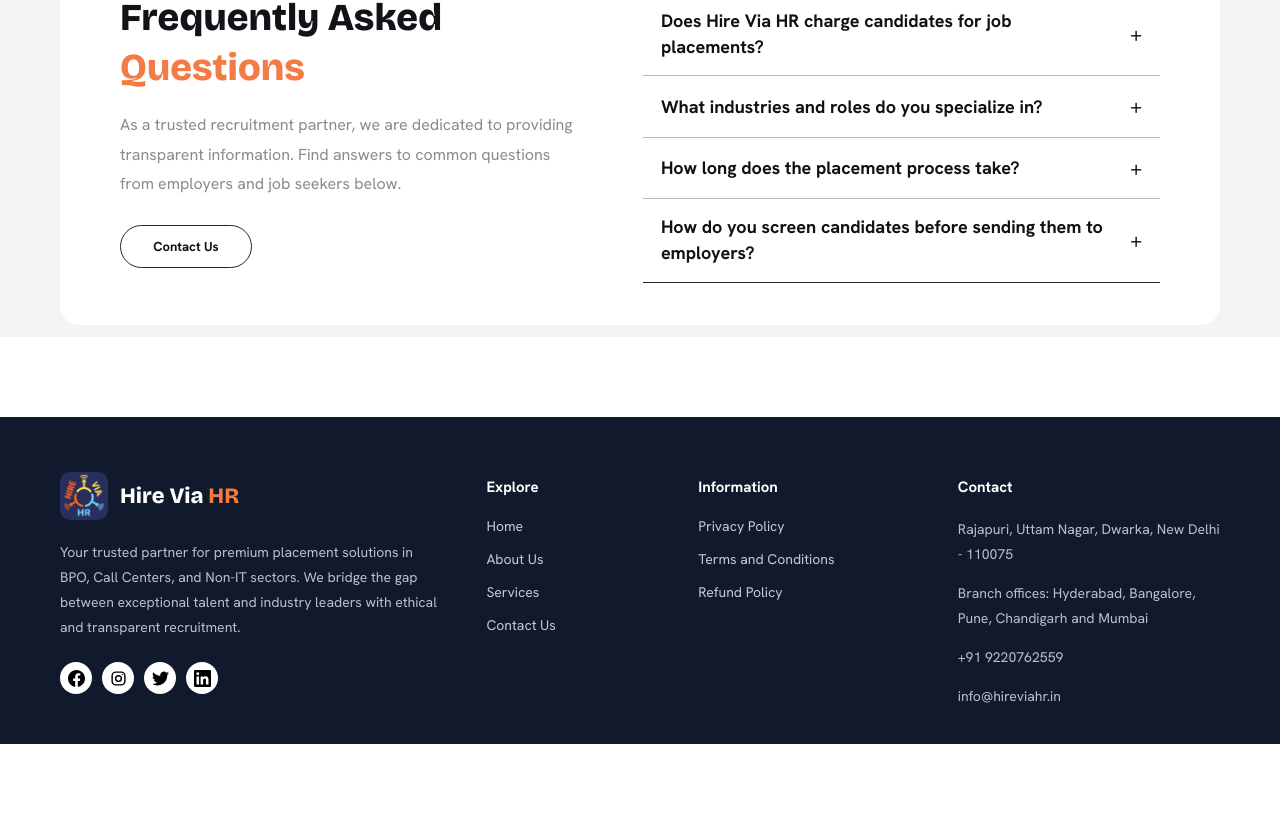
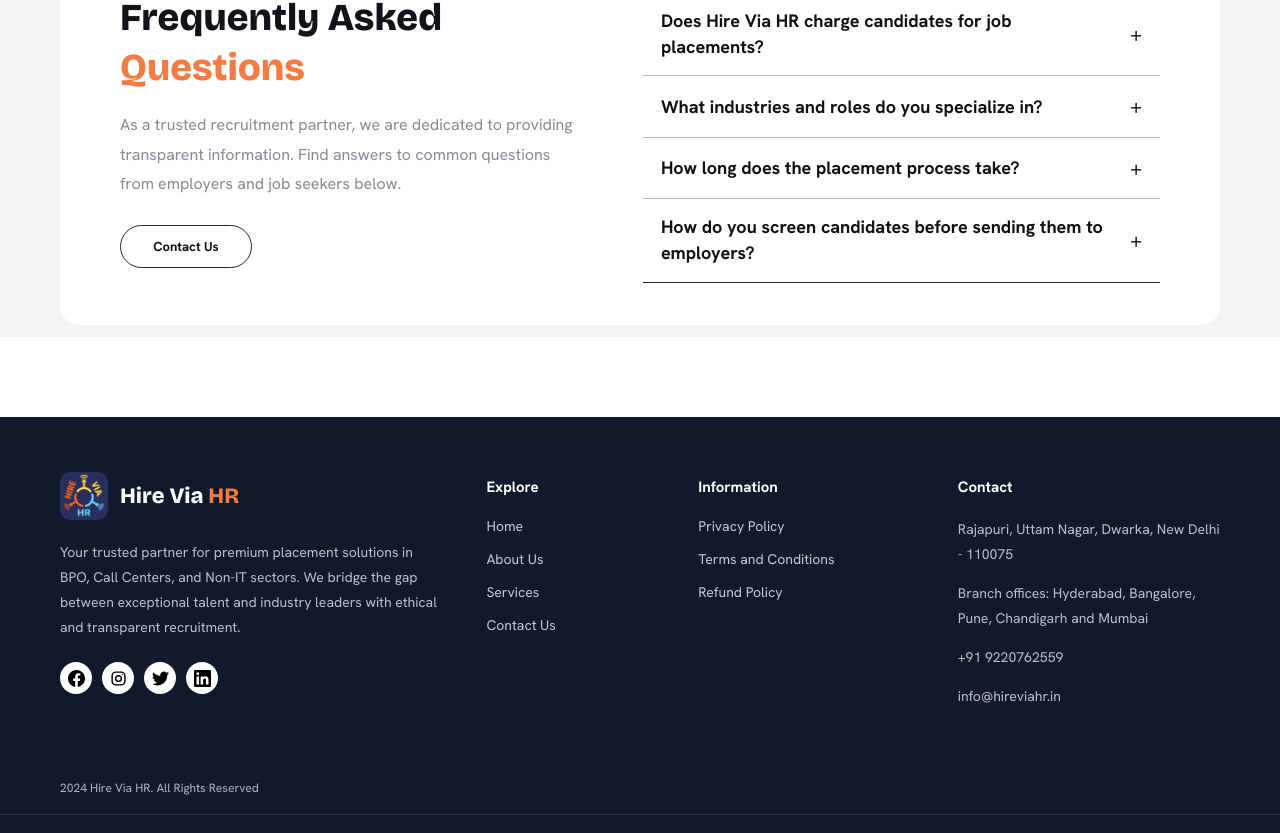
Before and after one commit to arsh9569/Hire-Via-HR, a React (Vite) app: page / in a window 1280 px wide. Shown: the part 4148-4981 px from the top of the page. Before the commit the page ends 4892 px from the top, so only its background shows below. Built offline with nearby package versions, Linux system fonts and the light colour scheme.

Commit message:
email fixed

```diff
--- a/src/components/Footer.jsx
+++ b/src/components/Footer.jsx
@@ -36,6 +36,9 @@ export default function Footer() {
         <div><h4>Information</h4><Link to="/privacy-policy">Privacy Policy</Link><Link to="/terms">Terms and Conditions</Link><Link to="/refund-policy">Refund Policy</Link></div>
         <div><h4>Contact</h4><p>Rajapuri, Uttam Nagar, Dwarka, New Delhi - 110075</p><p>Branch offices: Hyderabad, Bangalore, Pune, Chandigarh and Mumbai</p><p><a href="tel:+919220762559">+91 9220762559</a></p><p><a href="mailto:info@hireviahr.in">info@hireviahr.in</a></p></div>
       </div>
+      <div className="copyright">
+        <div className="container">2024 Hire Via HR. All Rights Reserved</div>
+      </div>
     </footer>
   )
 }
--- a/src/styles.css
+++ b/src/styles.css
@@ -1413,10 +1413,9 @@ h2 span {
 }
 
 .copyright {
-  border-top: 1px solid #ffffff20;
+  border-bottom: 1px solid #ffffff20;
   margin-top: 38px;
-  padding-top: 18px;
-
+  padding: 18px 0;
   color: #aeb7c8;
   font-size: 12px;
 }
```
